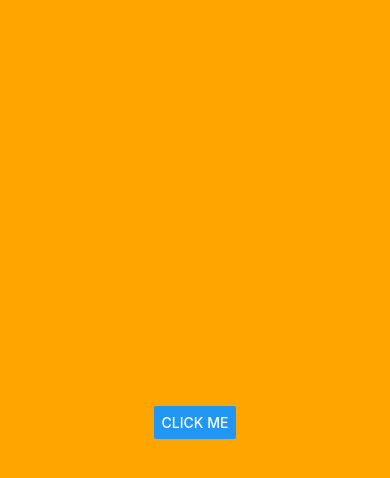
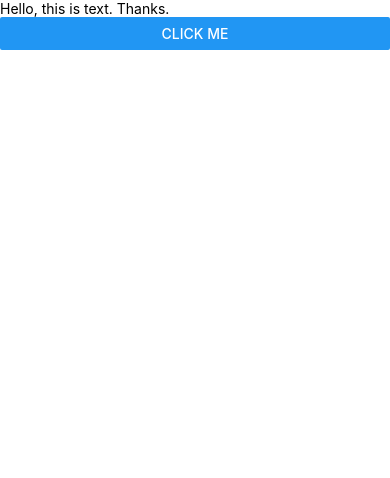
Before and after one commit to michaeldegori/done-with-it, a React Native app: screen / in a window 390 px wide. Shown: the top 478 px of the page. Built offline with nearby package versions, Linux system fonts and the light colour scheme.

Commit message:
testing safeAreaView

```diff
--- a/App.js
+++ b/App.js
@@ -15,7 +15,8 @@ export default function App() {
   const handlePress = () => console.log('Text Pressed!');
 
   return (
-    <SafeAreaView style={[styles.container, containerStyle]}>
+    <SafeAreaView style={styles.container}>
+      <Text>Hello, this is text. Thanks.</Text>
       <Button title="Click me" onPress={() => console.log('Button pressed!')} />
     </SafeAreaView>
   );
@@ -27,7 +28,7 @@ const styles = StyleSheet.create({
   container: {
     flex: 1,
     backgroundColor: '#fff',
-    alignItems: 'center',
-    justifyContent: 'center',
+    //   alignItems: 'center',
+    //   justifyContent: 'center',
   },
 });
```
